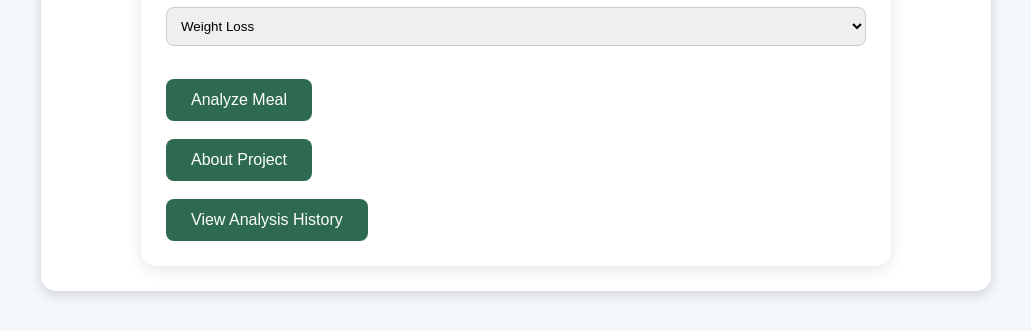
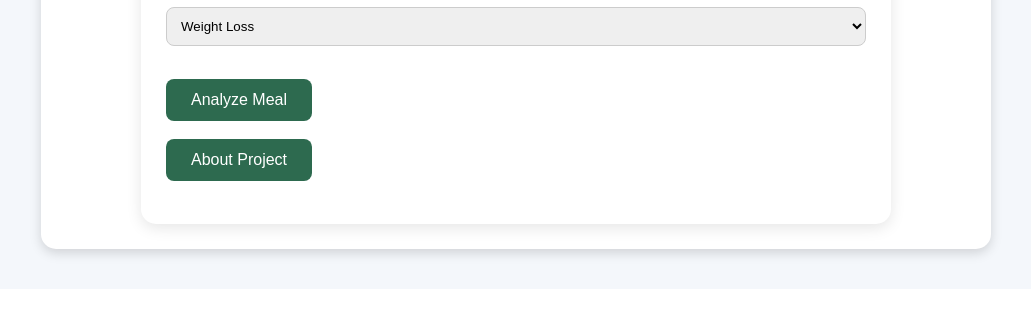
Before and after one commit to Krishna-bansal-kb/NutriGuide, a Flask app: page / in a window 1280 px wide. Shown: the part 3668-3999 px from the top of the page, without its empty margins (124-1155 px from the left). After the commit the page ends 3930 px from the top, so only its background shows below. Run offline with Flask 3, Linux system fonts and the light colour scheme.

Commit message:
Update index.html

```diff
--- a/templates/index.html
+++ b/templates/index.html
@@ -29,10 +29,6 @@
         </li>
 
         <li>
-            <a href="/history">History</a>
-        </li>
-
-        <li>
             <a href="/about">About</a>
         </li>
 
@@ -54,10 +50,6 @@
 
         <li>
             <a href="#analysis">Analyze</a>
-        </li>
-
-        <li>
-            <a href="/history">History</a>
         </li>
 
         <li>
@@ -389,12 +381,6 @@
 
             <br><br>
 
-            <a href="/history">
-                <button type="button">
-                    View Analysis History
-                </button>
-            </a>
-
         </form>
 
     </div>
```
